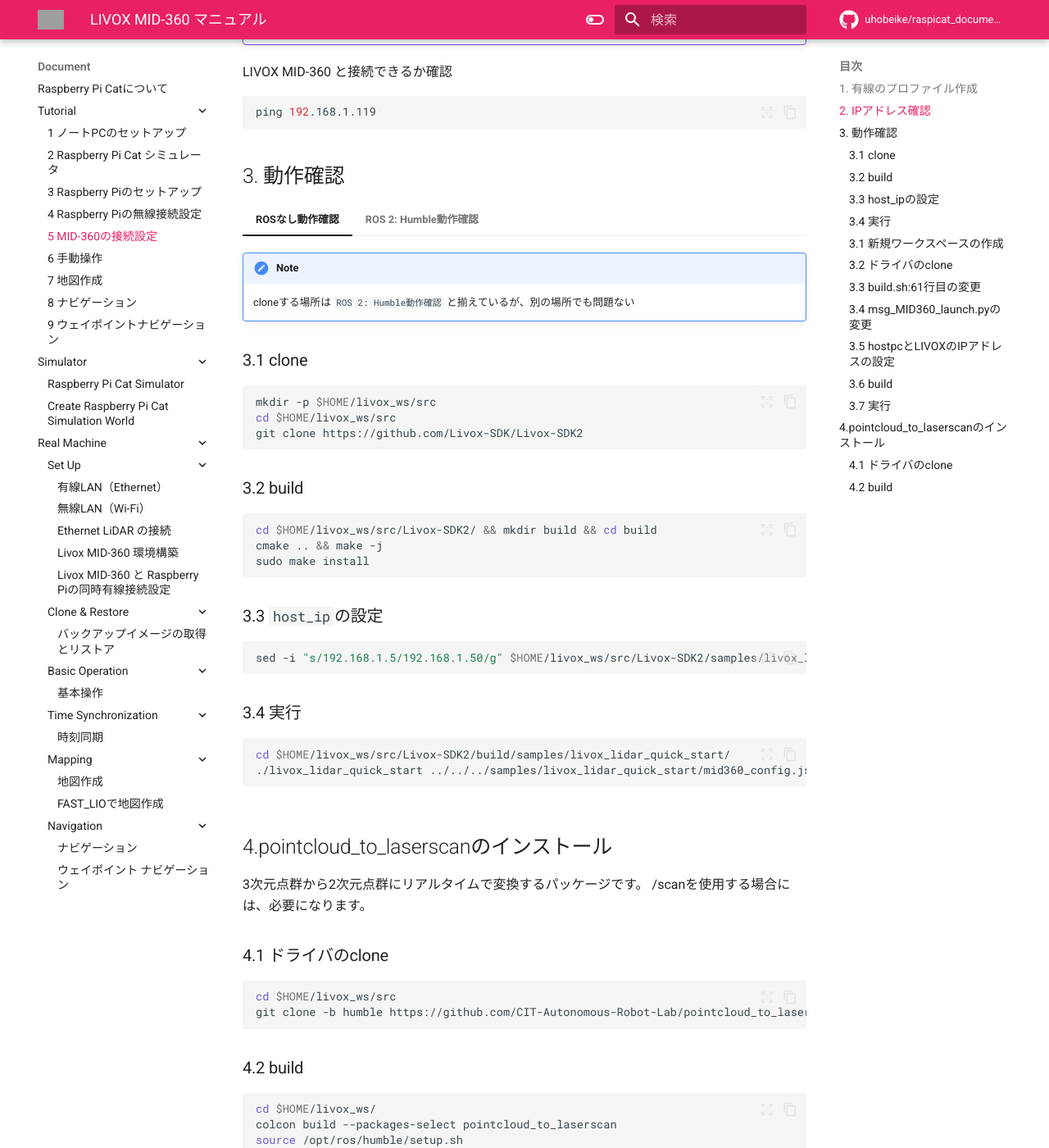
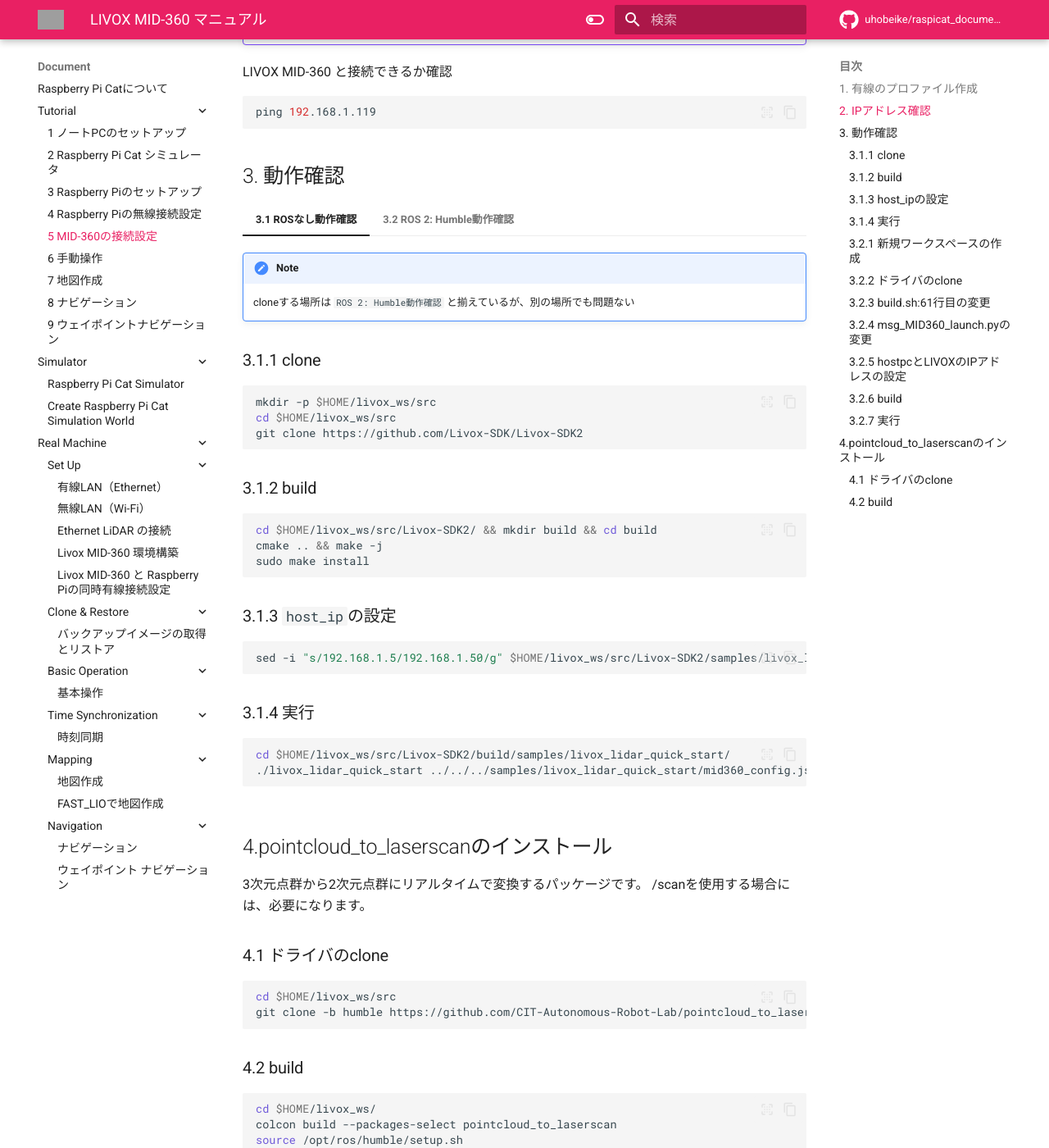
Before and after one commit to CIT-Autonomous-Robot-Lab/raspicat_documentation, an MkDocs documentation site: the page built from docs/document/tutorial/5_livox.md, in a window 1280 px wide and 1400 px high, scrolled down 1328 px. Shown: the whole window at 82% size. Built offline with MkDocs 1.6.1 and Material for MkDocs 9.7.7, drawn with Linux system fonts in a browser that asks for light colours; comment, search, counter and statistics services are not loaded; grey boxes are pictures that could not be loaded.

Commit message:
fix: チュートリアル5の章分けを変更

````diff
--- a/docs/document/tutorial/5_livox.md
+++ b/docs/document/tutorial/5_livox.md
@@ -66,58 +66,59 @@
 
 <!-- 3.4はタブで分ける -->
 
-=== "ROSなし動作確認"
+=== "3.1 ROSなし動作確認"
 
     <!-- ## 3. ROSなし動作確認 -->
 
     !!! note
         cloneする場所は `ROS 2: Humble動作確認` と揃えているが、別の場所でも問題ない
 
-    ### 3.1 clone
+    ### 3.1.1 clone
     ```bash
     mkdir -p $HOME/livox_ws/src
     cd $HOME/livox_ws/src
     git clone https://github.com/Livox-SDK/Livox-SDK2
     ```
 
-    ### 3.2 build
+    ### 3.1.2 build
     ```bash
     cd $HOME/livox_ws/src/Livox-SDK2/ && mkdir build && cd build
     cmake .. && make -j
     sudo make install
     ```
 
-    ### 3.3 `host_ip`の設定
+    ### 3.1.3 `host_ip`の設定
     ```bash
     sed -i "s/192.168.1.5/192.168.1.50/g" $HOME/livox_ws/src/Livox-SDK2/samples/livox_lidar_quick_start/mid360_config.json
     ```
 
-    ### 3.4 実行
+    ### 3.1.4 実行
     ```bash
     cd $HOME/livox_ws/src/Livox-SDK2/build/samples/livox_lidar_quick_start/
     ./livox_lidar_quick_start ../../../samples/livox_lidar_quick_start/mid360_config.json
     ```
 
-=== "ROS 2: Humble動作確認"
+=== "3.2 ROS 2: Humble動作確認"
 
     <!-- ## 4. ROS 2: Humble動作確認 -->
 
 
     !!! warning
         `FAST_LIO`とはワークスペースを分ける
-    ### 3.1 新規ワークスペースの作成
+
+    ### 3.2.1 新規ワークスペースの作成
 
     ```bash
     mkdir $HOME/livox_ws/src -p && cd $HOME/livox_ws/src
     ```
 
-    ### 3.2 ドライバのclone
+    ### 3.2.2 ドライバのclone
 
     ```bash
     git clone https://github.com/Livox-SDK/livox_ros_driver2
     ```
 
-    ### 3.3 build.sh:61行目の変更
+    ### 3.2.3 build.sh:61行目の変更
     ```bash
     sed -i 's/colcon build --cmake-args -DROS_EDITION=${VERSION_ROS2} -DHUMBLE_ROS=${ROS_HUMBLE}/colcon build --symlink-install --cmake-args -DCMAKE_BUILD_TYPE=Release -DROS_EDITION=${VERSION_ROS2} -DHUMBLE_ROS=${ROS_HUMBLE}/' $HOME/livox_ws/src/livox_ros_driver2/build.sh
 
@@ -128,7 +129,7 @@
     +    colcon build --symlink-install --cmake-args -DCMAKE_BUILD_TYPE=Release -DROS_EDITION=${VERSION_ROS2} -DHUMBLE_ROS=${ROS_HUMBLE}
     ```
 
-    ### 3.4 [msg_MID360_launch.py](https://github.com/Livox-SDK/livox_ros_driver2/blob/master/launch_ROS2/msg_MID360_launch.py#L8)の変更
+    ### 3.2.4 [msg_MID360_launch.py](https://github.com/Livox-SDK/livox_ros_driver2/blob/master/launch_ROS2/msg_MID360_launch.py#L8)の変更
     ```bash
     sed -i 's/xfer_format   = 1/xfer_format   = 0/' $HOME/livox_ws/src/livox_ros_driver2/launch_ROS2/msg_MID360_launch.py
     ```
@@ -140,14 +141,14 @@
     !!! note
         `/livox/lidar`のメッセージ型を`sensor_msgs/msg/PointCloud2`に設定
 
-    ### 3.5 hostpcとLIVOXのIPアドレスの設定
+    ### 3.2.5 hostpcとLIVOXのIPアドレスの設定
 
     ```bash
     sed -i "s/192.168.1.5/192.168.1.50/g" $HOME/livox_ws/src/livox_ros_driver2/config/MID360_config.json
     sed -i "s/192.168.1.12/192.168.1.119/g" $HOME/livox_ws/src/livox_ros_driver2/config/MID360_config.json
     ```
 
-    ### 3.6 build
+    ### 3.2.6 build
 
     ```bash
     cd $HOME/livox_ws/src/livox_ros_driver2
@@ -156,7 +157,7 @@
     source $HOME/livox_ws/install/setup.bash
     ```
 
-    ### 3.7 実行
+    ### 3.2.7 実行
 
     ```bash
     ros2 launch livox_ros_driver2 rviz_MID360_launch.py
````
